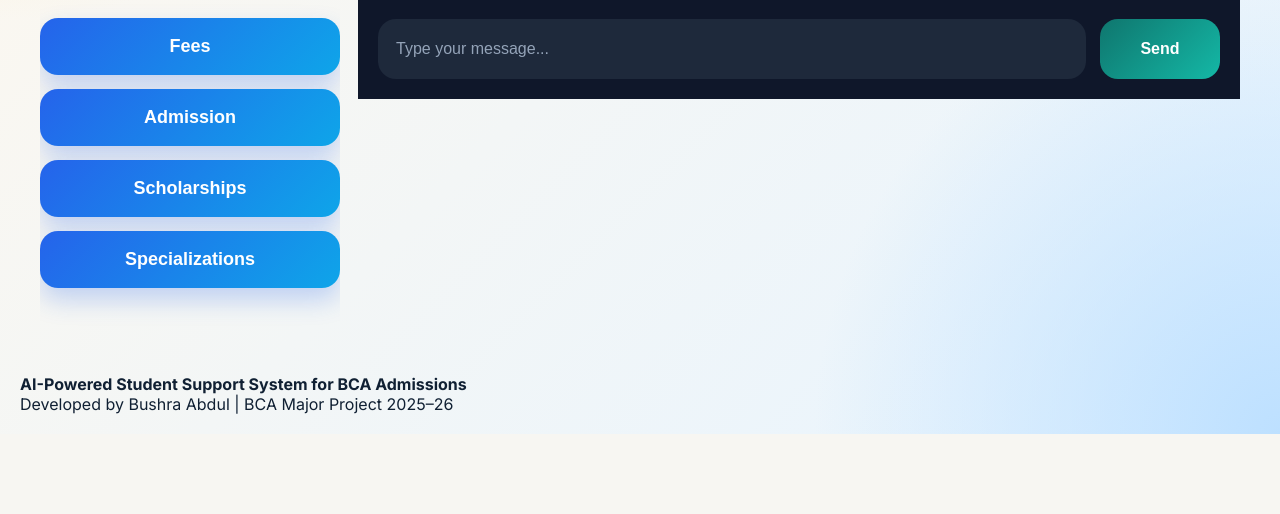
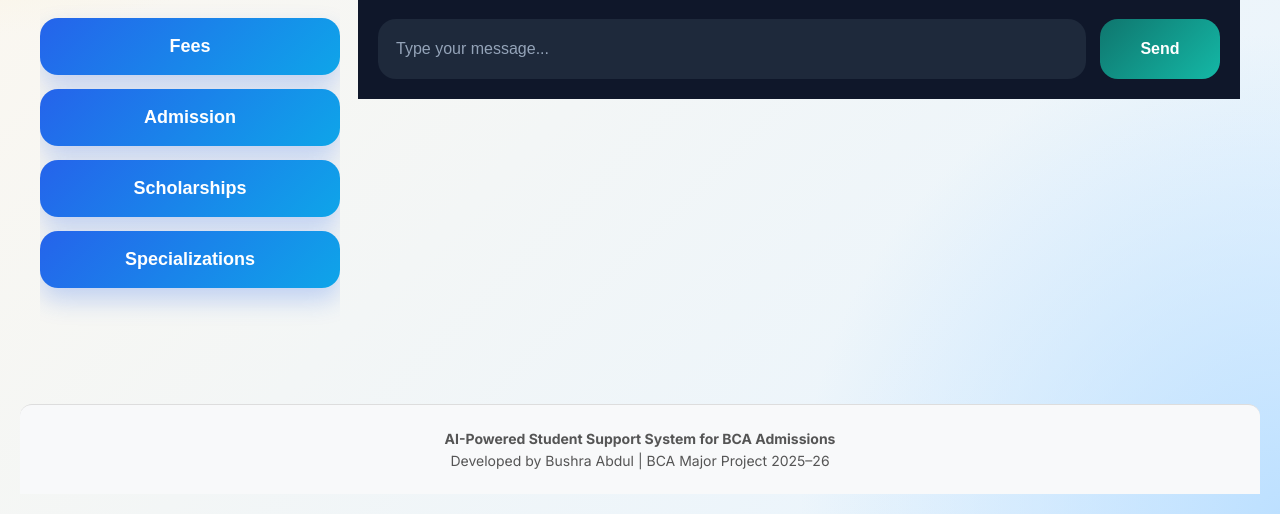
Before and after one commit to Bushra2711/amity-chatbot, a Flask app: page / in a window 1280 px wide. Shown: the part 446-960 px from the top of the page. Before the commit the page ends 880 px from the top, so only its background shows below. Run offline with Flask 3, Linux system fonts and the light colour scheme.

Commit message:
Update style.css

```diff
--- a/static/style.css
+++ b/static/style.css
@@ -807,3 +807,17 @@ body.dark-mode .specialization-detail-card{
     align-items:center;
     justify-content:center;
 }
+.footer{
+    text-align:center;
+    padding:20px;
+    margin-top:30px;
+    background:#f8f9fa;
+    border-top:1px solid #ddd;
+    color:#555;
+    font-size:14px;
+    border-radius:12px 12px 0 0;
+}
+
+.footer p{
+    margin:5px 0;
+}
```
